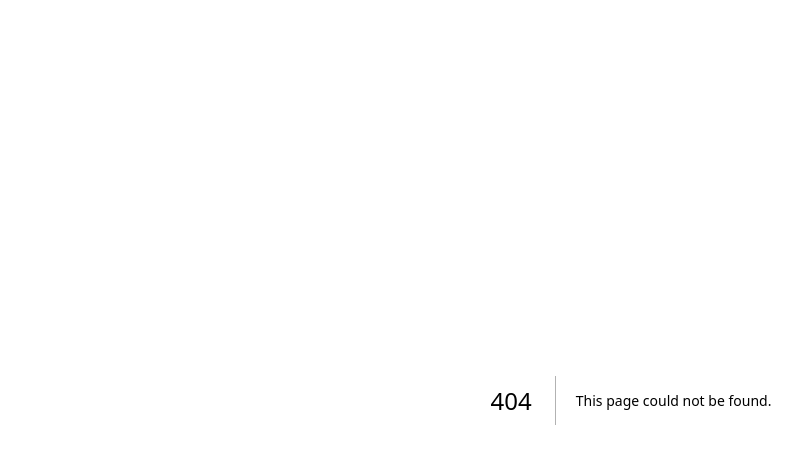
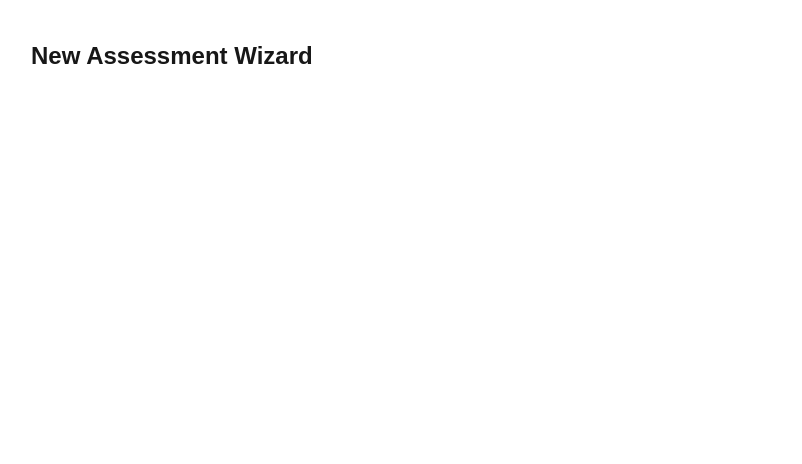
Before and after one commit to danielordiq/ordiq, a Next.js app in the folder apps/web/: page /wizard in a window 1280 px wide. Before the commit this address had no page. Shown: the top 464 px of the page, without its empty margins (9-811 px from the left). Built offline with nearby package versions, Linux system fonts and the light colour scheme.

Commit message:
feat(wizard): skeleton routes & empty first step

```diff
--- /dev/null
+++ b/apps/web/src/app/wizard/page.tsx
@@ -0,0 +1,9 @@
+// app/wizard/page.tsx
+export default function WizardWrapper() {
+  return (
+    <div className="p-10">
+      {/* Each step will be rendered here later */}
+      <h1 className="text-2xl font-semibold">New Assessment Wizard</h1>
+    </div>
+  );
+}
```
Also changed, not shown: apps/web/src/app/wizard/steps/PurposeStep.tsx (added), apps/web/src/app/wizard/steps/_placeholder.tsx (added).
